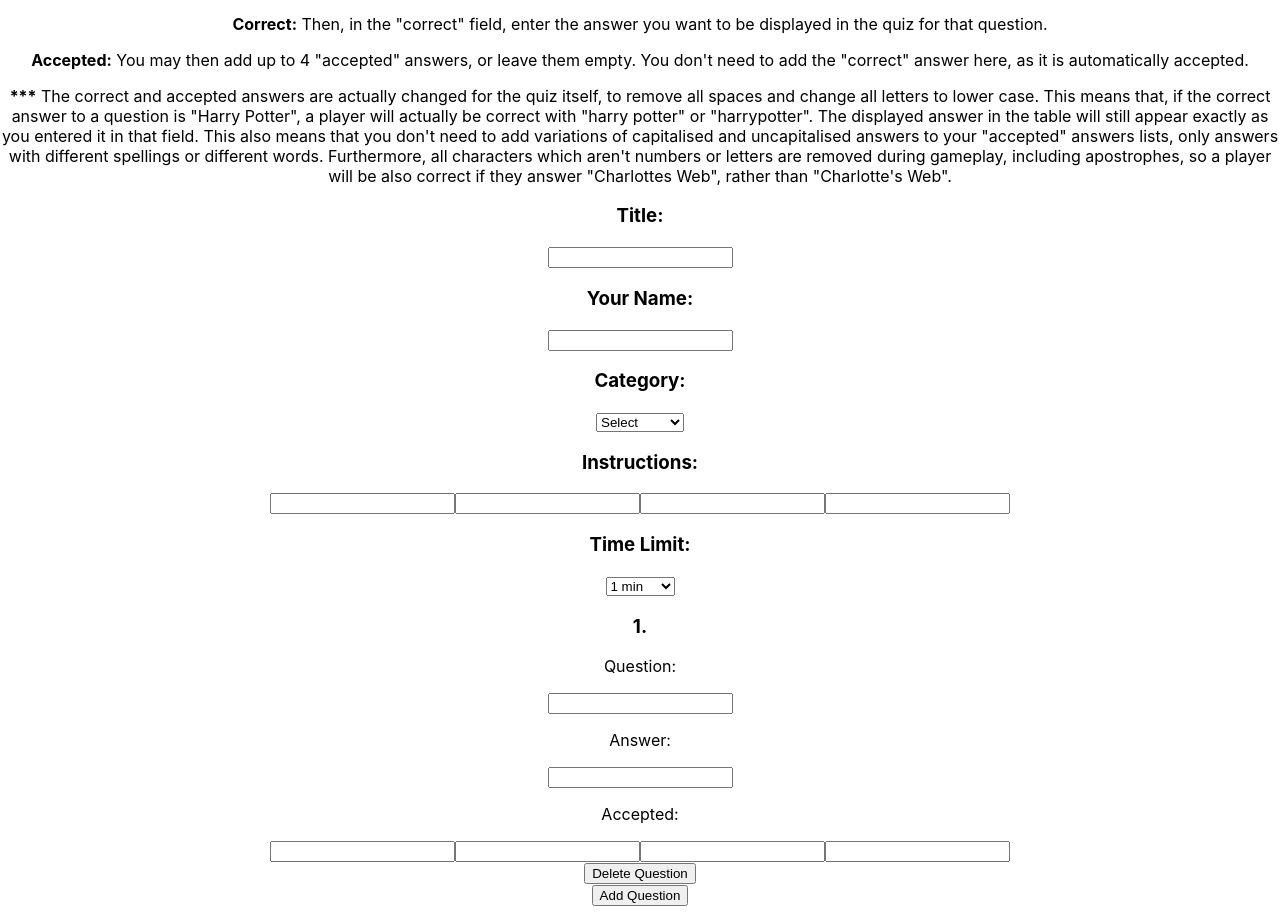
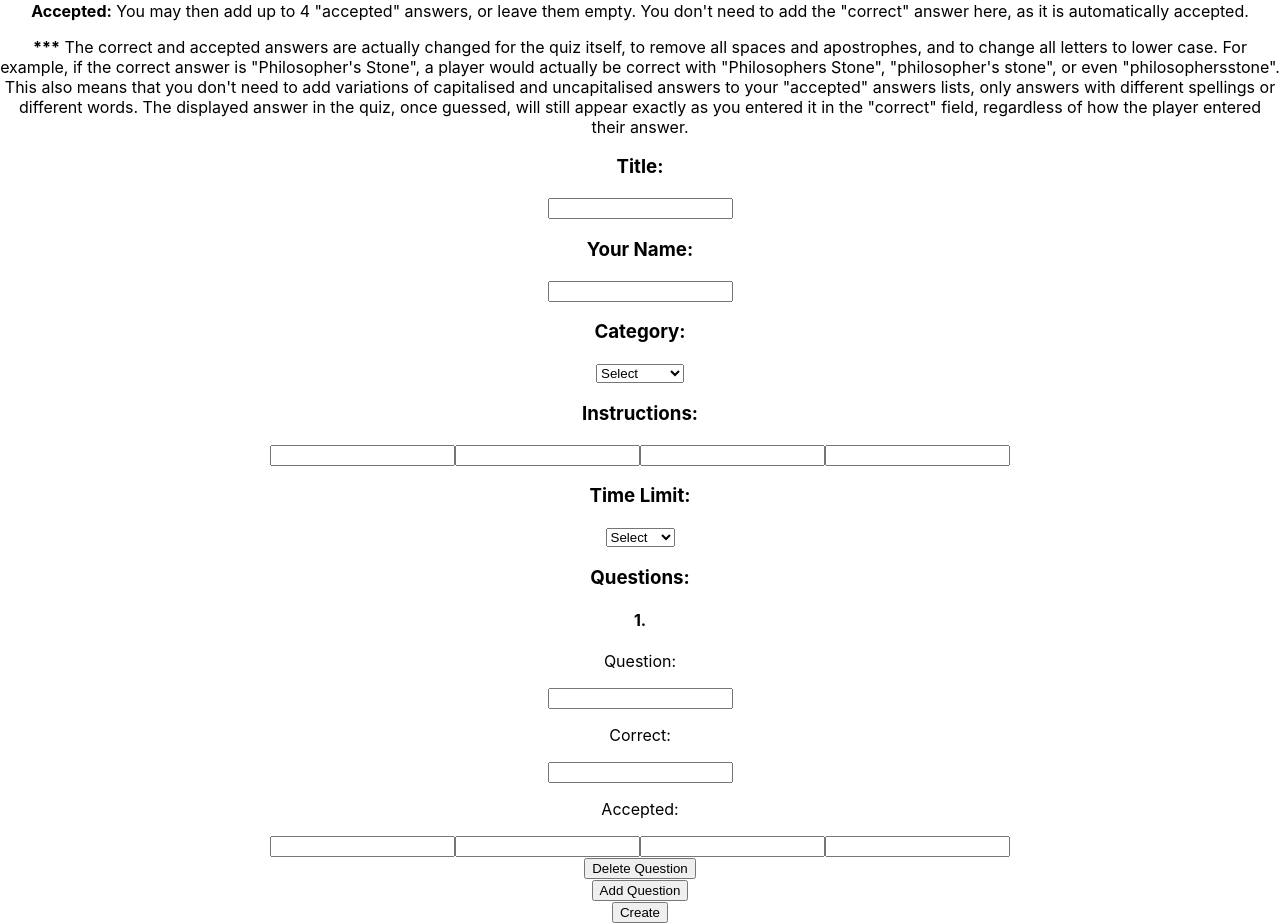
Before and after one commit to samueljeffrey/quizkid-front-end, a React (Create React App) app: page /create in a window 1280 px wide. Shown: the part 879-1802 px from the top of the page. Built offline with nearby package versions, Linux system fonts and the light colour scheme.

Commit message:
add error handling for inputs

```diff
--- a/src/Components/CreateQuiz.tsx
+++ b/src/Components/CreateQuiz.tsx
@@ -17,18 +17,31 @@ export const CreateQuiz: React.FC = () => {
 
   const [questions, setQuestions] = useState<Question[]>([]);
   const [instructions, setInstructions] = useState<string[]>(["", "", "", ""]);
-  const [category, setCategory] = useState<string>("");
-  const [name, setName] = useState<string>("");
-  const [timeLimit, setTimeLimit] = useState<number>(0);
+  const [title, setTitle] = useState<string>("");
+  const [creator, setCreator] = useState<string>("");
+  const [category, setCategory] = useState<string>("Select");
+  const [seconds, setSeconds] = useState<number>(0);
 
-  const [title, setTitle] = useState<string>("");
+  const [attempted, setAttempted] = useState<boolean>(false);
 
+  const [built, setBuilt] = useState<boolean>(false);
+
+  const editTitle = (text: string) => {
+    setTitle(text);
+  };
+  const editCreator = (text: string) => {
+    setCreator(text);
+  };
+  const editInstructions = (text: string, index: number) => {
+    const array = [...instructions];
+    array[index] = text;
+    setInstructions(array);
+  };
   const addQuestion = () => {
     const newQuestion: Question = emptyQuestion;
     newQuestion.index = questions.length;
     setQuestions([...questions, newQuestion]);
   };
-
   const deleteQuestion = (index: number) => {
     const list = [...questions];
     list.splice(index, 1);
@@ -37,7 +50,6 @@ export const CreateQuiz: React.FC = () => {
     }
     setQuestions(list);
   };
-
   const editQuestion = (text: string, index: number, part: string) => {
     const newQuestions = [...questions];
     if (part === "question") newQuestions[index].question = text;
@@ -49,29 +61,52 @@ export const CreateQuiz: React.FC = () => {
     setQuestions(newQuestions);
   };
 
-  const editTitle = (text: string) => {
-    setTitle(text);
-  };
-
-  const editName = (text: string) => {
-    setName(text);
-  };
-
-  const editInstructions = (text: string, index: number) => {
-    const array = [...instructions];
-    array[index] = text;
-    setInstructions(array);
+  const evaluateQuiz = () => {
+    setAttempted(false);
+    const errors = [];
+    if (title === "") {
+      errors.push("title");
+    }
+    if (creator === "") {
+      errors.push("creator");
+    }
+    if (category === "Select") {
+      errors.push("category");
+    }
+    if (seconds === 0) {
+      errors.push("seconds");
+    }
+    for (let i = 0; i < questions.length; i++) {
+      if (questions[i].question === "") {
+        if (errors.indexOf("question") === -1) {
+          errors.push("question");
+        }
+      }
+      if (questions[i].correct === "") {
+        if (errors.indexOf("correct") === -1) {
+          errors.push("correct");
+        }
+      }
+    }
+    setAttempted(true);
+    if (errors.length === 0) {
+      setBuilt(true);
+      setAttempted(false);
+    } else {
+      setAttempted(true);
+      setBuilt(false);
+    }
   };
 
   useEffect(() => {
     addQuestion();
   }, []);
 
+  if (!built) {
     return (
       <div>
         <div>
           <h1>Create your Quiz</h1>
-        <h2>Tips:</h2>
           <p>
             <strong>Title:</strong> Simply enter a title for your quiz.
           </p>
@@ -83,27 +118,28 @@ export const CreateQuiz: React.FC = () => {
           </p>
           <p>
             <strong>Instructions:</strong> Instructions or pieces of extra
-          information will be given to players as bullet points. These could be
-          "surnames are enough for correct answers", for example. You can add up
-          to 4 instructions, or simply leave them empty.
+            information will be given to players as bullet points. These could
+            be "surnames are enough for correct answers", for example. You can
+            add up to 4 instructions, or simply leave them empty.
           </p>
           <p>
             <strong>Time Limit:</strong> Select a time limit for your quiz from
             the options.
           </p>
           <p>
-          <strong>Questions List:</strong> You can add another question to your
-          quiz using the button below the last question. Or delete any question
-          from the list using the button at the bottom of that question.
+            <strong>Questions List:</strong> You can add another question to
+            your quiz using the button below the last question. Or delete any
+            question from the list using the button at the bottom of that
+            question.
           </p>
           <p>
             <strong>Question:</strong> For each question in the quiz, first fill
             in the "question" field itself. If the title of your quiz indicates
             that the quiz is more of a list than individual questions, for
             example, if your quiz was titled "Name the last 10 UK Prime
-          Ministers", then the "question" field in each question could just be a
-          number (eg. 1), or instead, it could be a clue (eg. 1997-2007, if the
-          answer was Tony Blair).
+            Ministers", then the "question" field in each question could just be
+            a number (eg. 1), or instead, it could be a clue (eg. 1997-2007, if
+            the answer was Tony Blair).
           </p>
           <p>
             <strong>Correct:</strong> Then, in the "correct" field, enter the
@@ -116,33 +152,35 @@ export const CreateQuiz: React.FC = () => {
           </p>
           <p>
             <strong>***</strong> The correct and accepted answers are actually
-          changed for the quiz itself, to remove all spaces and change all
-          letters to lower case. This means that, if the correct answer to a
-          question is "Harry Potter", a player will actually be correct with
-          "harry potter" or "harrypotter". The displayed answer in the table
-          will still appear exactly as you entered it in that field. This also
-          means that you don't need to add variations of capitalised and
-          uncapitalised answers to your "accepted" answers lists, only answers
-          with different spellings or different words. Furthermore, all
-          characters which aren't numbers or letters are removed during
-          gameplay, including apostrophes, so a player will be also correct if
-          they answer "Charlottes Web", rather than "Charlotte's Web".
+            changed for the quiz itself, to remove all spaces and apostrophes,
+            and to change all letters to lower case. For example, if the correct
+            answer is "Philosopher's Stone", a player would actually be correct
+            with "Philosophers Stone", "philosopher's stone", or even
+            "philosophersstone". This also means that you don't need to add
+            variations of capitalised and uncapitalised answers to your
+            "accepted" answers lists, only answers with different spellings or
+            different words. The displayed answer in the quiz, once guessed,
+            will still appear exactly as you entered it in the "correct" field,
+            regardless of how the player entered their answer.
           </p>
         </div>
 
         <div>
           <div>
             <h3>Title:</h3>
+            {attempted && title === "" ? <p>You must enter a title</p> : null}
             <input onChange={(e) => editTitle(e.target.value)} />
           </div>
-
           <div>
             <h3>Your Name:</h3>
-          <input onChange={(e) => editName(e.target.value)} />
+            {attempted && creator === "" ? <p>You must enter a name</p> : null}
+            <input onChange={(e) => editCreator(e.target.value)} />
           </div>
-
           <div>
             <h3>Category:</h3>
+            {attempted && category === "Select" ? (
+              <p>You must select a category</p>
+            ) : null}
             <select
               onChange={(e) => {
                 setCategory(e.target.value);
@@ -162,7 +200,6 @@ export const CreateQuiz: React.FC = () => {
               <option value="Other">Other</option>
             </select>
           </div>
-
           <div>
             <h3>Instructions:</h3>
             <input onChange={(e) => editInstructions(e.target.value, 0)} />
@@ -170,14 +207,17 @@ export const CreateQuiz: React.FC = () => {
             <input onChange={(e) => editInstructions(e.target.value, 2)} />
             <input onChange={(e) => editInstructions(e.target.value, 3)} />
           </div>
-
           <div>
             <h3>Time Limit:</h3>
+            {attempted && seconds === 0 ? (
+              <p>You must select a time limit</p>
+            ) : null}
             <select
               onChange={(e) => {
-              setTimeLimit(60 * parseInt(e.target.value));
+                setSeconds(60 * parseInt(e.target.value));
               }}
             >
+              <option value="0">Select</option>
               <option value="1">1 min</option>
               <option value="2">2 mins</option>
               <option value="3">3 mins</option>
@@ -193,12 +233,16 @@ export const CreateQuiz: React.FC = () => {
         </div>
 
         <div>
+          <h3>Questions:</h3>
           {questions.map((item) => {
             return (
               <div>
-              <h3>{item.index + 1}.</h3>
+                <h4>{item.index + 1}.</h4>
                 <div>
                   <p>Question:</p>
+                  {attempted && item.question === "" ? (
+                    <p>You must enter a question</p>
+                  ) : null}
                   <input
                     onChange={(e) =>
                       editQuestion(e.target.value, item.index, "question")
@@ -206,7 +250,10 @@ export const CreateQuiz: React.FC = () => {
                   />
                 </div>
                 <div>
-                <p>Answer:</p>
+                  <p>Correct:</p>
+                  {attempted && item.correct === "" ? (
+                    <p>You must enter an answer</p>
+                  ) : null}
                   <input
                     onChange={(e) =>
                       editQuestion(e.target.value, item.index, "correct")
@@ -246,6 +293,23 @@ export const CreateQuiz: React.FC = () => {
           })}
           <button onClick={() => addQuestion()}>Add Question</button>
         </div>
+
+        <div>
+          <button
+            onClick={() => {
+              evaluateQuiz();
+            }}
+          >
+            Create
+          </button>
+        </div>
       </div>
     );
+  } else {
+    return (
+      <div>
+        <h1>sending...</h1>
+      </div>
+    );
+  }
 };
--- a/src/Components/PlayQuiz.tsx
+++ b/src/Components/PlayQuiz.tsx
@@ -1,6 +1,6 @@
 import React, { useEffect, useState } from "react";
 import { useParams } from "react-router-dom";
-import { getQuiz, patchQuiz, dateSlicer } from "../Utils/utils";
+import { getQuiz, patchQuiz, dateSlicer, simplify } from "../Utils/utils";
 import { Quiz, Question } from "..//Types/quiz.interface";
 
 export const PlayQuiz: React.FC = () => {
@@ -47,17 +47,9 @@ export const PlayQuiz: React.FC = () => {
     const array = [...guessed];
     quiz?.questions.forEach((item) => {
       let valid = false;
-      if (
-        text.toLowerCase().replaceAll(" ", "") ===
-        item.correct.toLowerCase().replaceAll(" ", "")
-      )
-        valid = true;
+      if (simplify(text) === simplify(item.correct)) valid = true;
       for (let j = 0; j < item.accepted.length; j++) {
-        if (
-          text.toLowerCase().replaceAll(" ", "") ===
-          item.accepted[j].toLowerCase().replaceAll(" ", "")
-        )
-          valid = true;
+        if (simplify(text) === simplify(item.accepted[j])) valid = true;
       }
       if (valid && array.indexOf(item) === -1) {
         array.push(item);
--- a/src/Types/quiz.interface.ts
+++ b/src/Types/quiz.interface.ts
@@ -10,7 +10,7 @@ export interface Quiz {
   average: number;
   quizId: string;
   created: string;
-  __v?: number;
+  __v: number;
 }
 
 export interface Question {
--- a/src/Utils/utils.tsx
+++ b/src/Utils/utils.tsx
@@ -36,3 +36,7 @@ export const dateSlicer = (date: string) => {
   output += `${date.slice(0, 4)}`;
   return output;
 };
+
+export const simplify = (input: string) => {
+  return input.toLowerCase().replaceAll(" ", "").replaceAll("'", "");
+};
```
Lines whose indentation alone changed are shown as unchanged.
